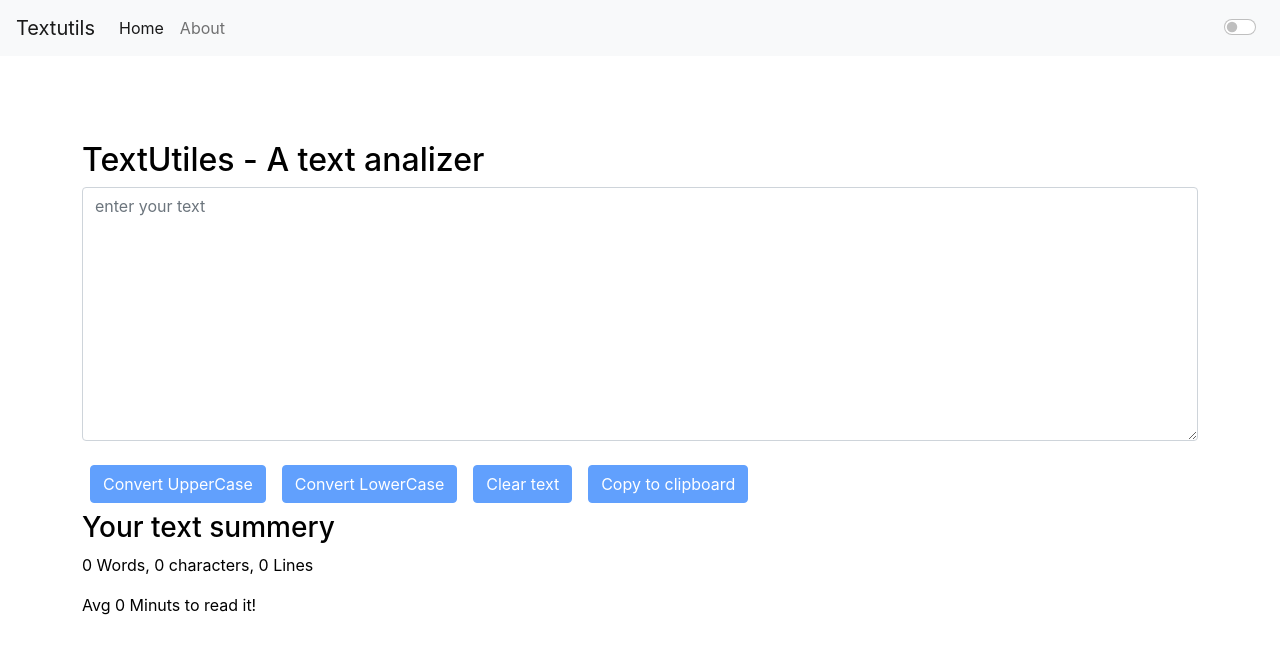
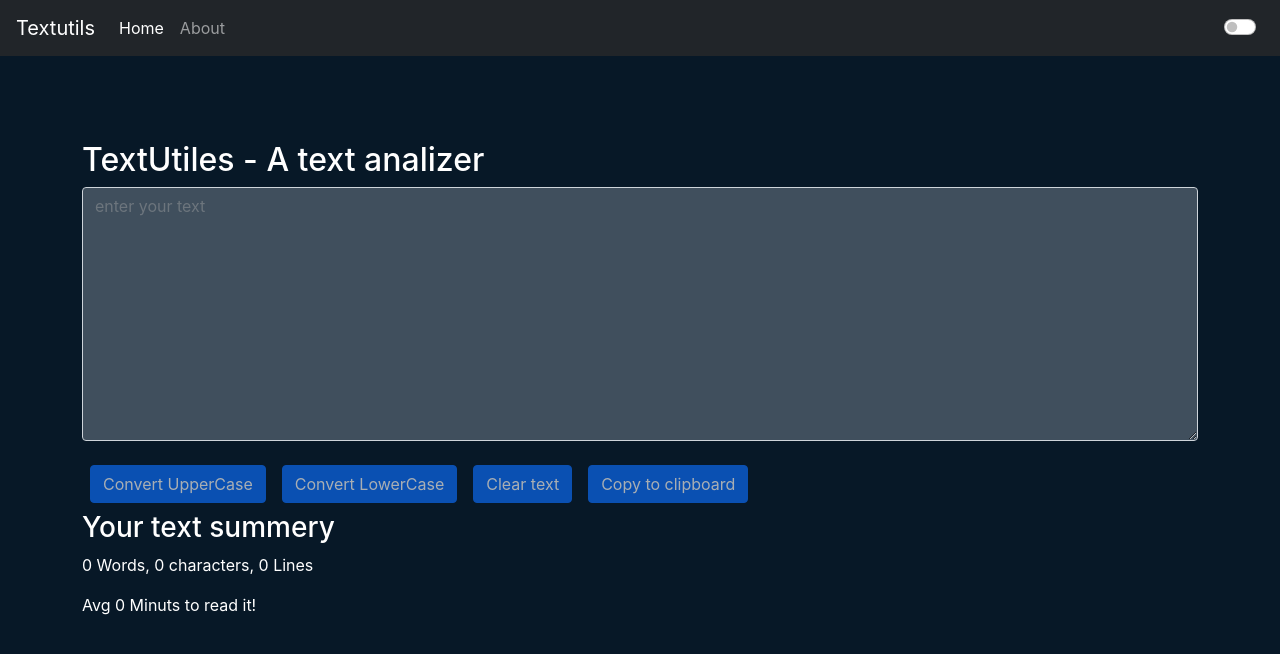
Before and after one commit to UmangDalvadi/Text-Utiles-ReactApp, a React (Create React App) app: page / in a window 1280 px wide. Shown: the top 654 px of the page. Built offline with nearby package versions, Linux system fonts and the light colour scheme.

Commit message:
default dark

```diff
--- a/public/index.html
+++ b/public/index.html
@@ -19,8 +19,8 @@
   <title>TextUtiles - A text analizer </title>
 </head>
 
-<body>
-  <div id="root"></div>
+<body style="background-color: #071827;">
+  <div id="root" ></div>
 
 
   <script src="https://code.jquery.com/jquery-3.2.1.slim.min.js"
--- a/src/App.js
+++ b/src/App.js
@@ -16,16 +16,16 @@ import About from './components/About';
 
 function App() {
 
-  const [mode, changemode] = useState('light')
+  const [mode, changemode] = useState('dark')
 
   const modefun = () => {
-    if (mode === 'light') {
-      changemode('dark')
-      document.body.style.backgroundColor = ' #071827 '
+    if (mode === 'dark') {
+      changemode('light')
+      document.body.style.backgroundColor = ' white'
     }
     else {
-      changemode('light')
-      document.body.style.backgroundColor = 'white'
+      changemode('dark')
+      document.body.style.backgroundColor = ' #071827'
     }
   }
 
```
